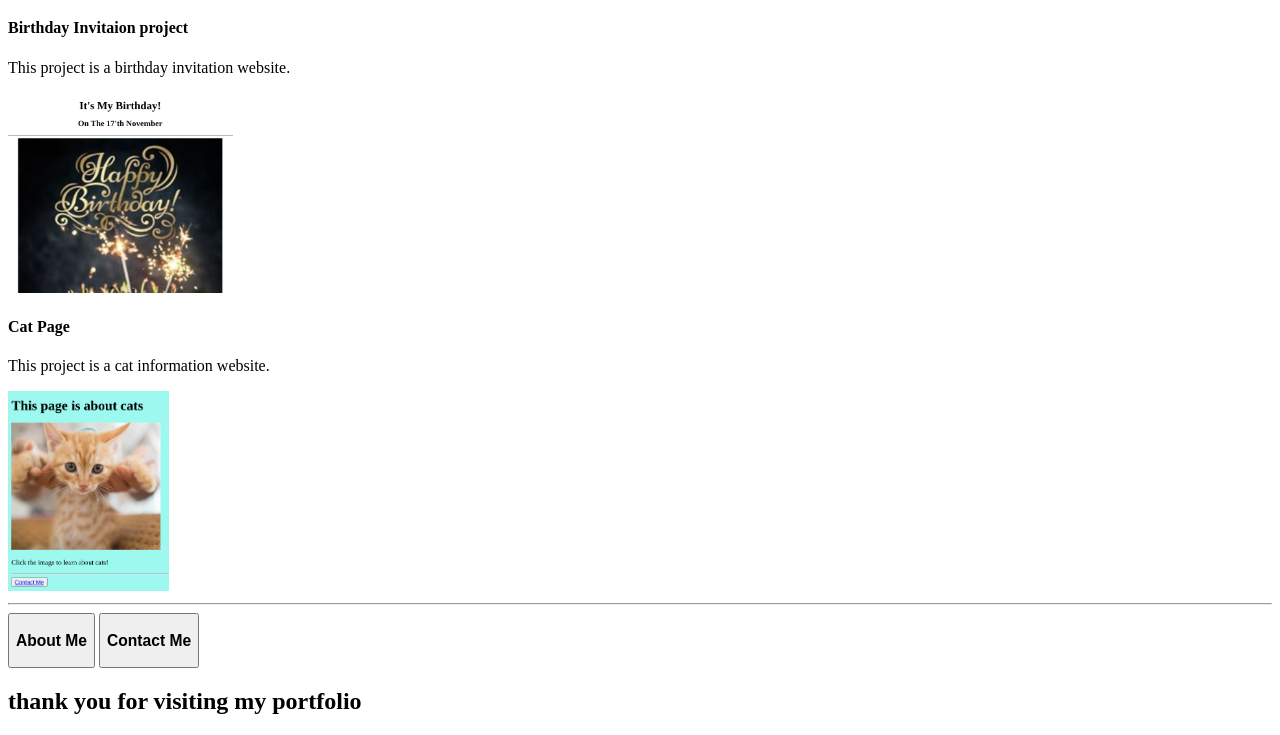
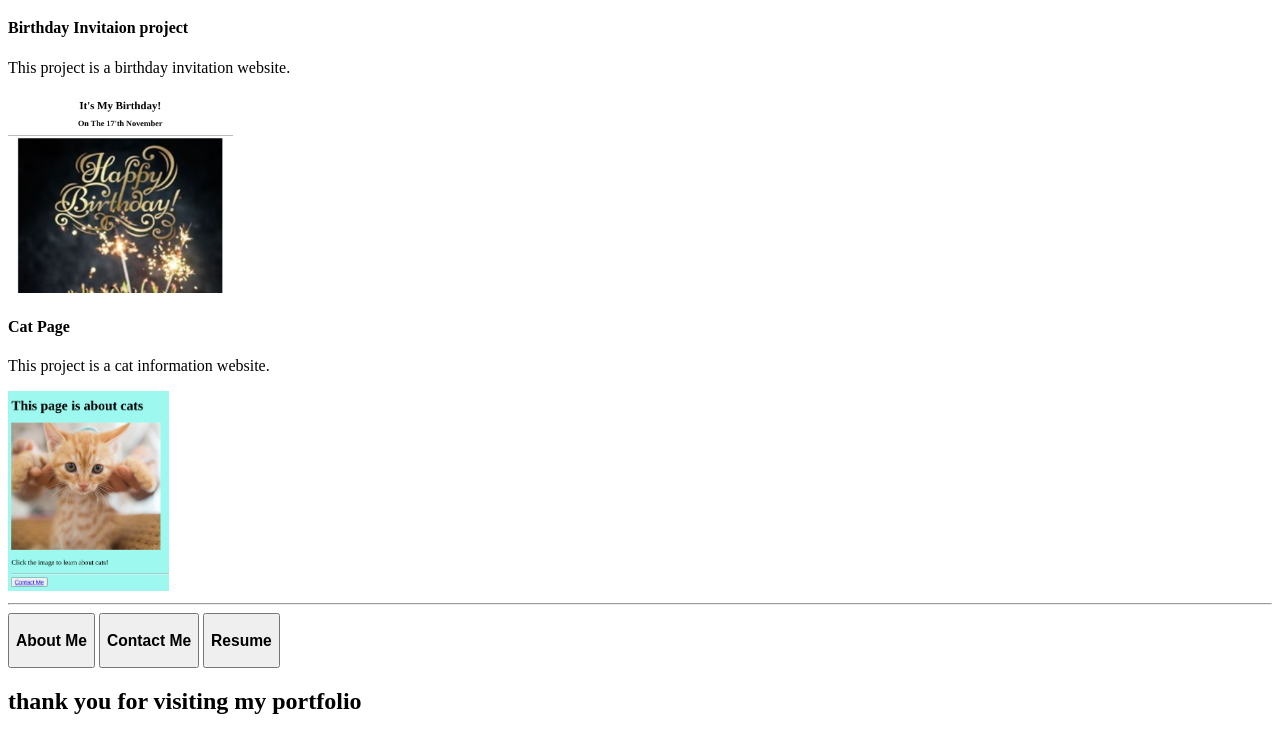
Before and after one commit to rockybhai42/portfolio, a plain HTML site: page index.html in a window 1280 px wide. Shown: the part 470-1205 px from the top of the page. Drawn offline with Linux system fonts and the light colour scheme.

Commit message:
Update index.html

```diff
--- a/index.html
+++ b/index.html
@@ -46,6 +46,7 @@
     <footer>
         <a href="./public/about.html"><button><h3>About Me</h3></button></a>
         <a href="./public/contact.html"><button><h3>Contact Me</h3></button></a>
+      <a href="https://rockybhai42.github.io/Online-Resume/"><button><h3>Resume</h3></button></a>
         <h2>thank you for visiting my portfolio</h2>
 
     </footer>
```
